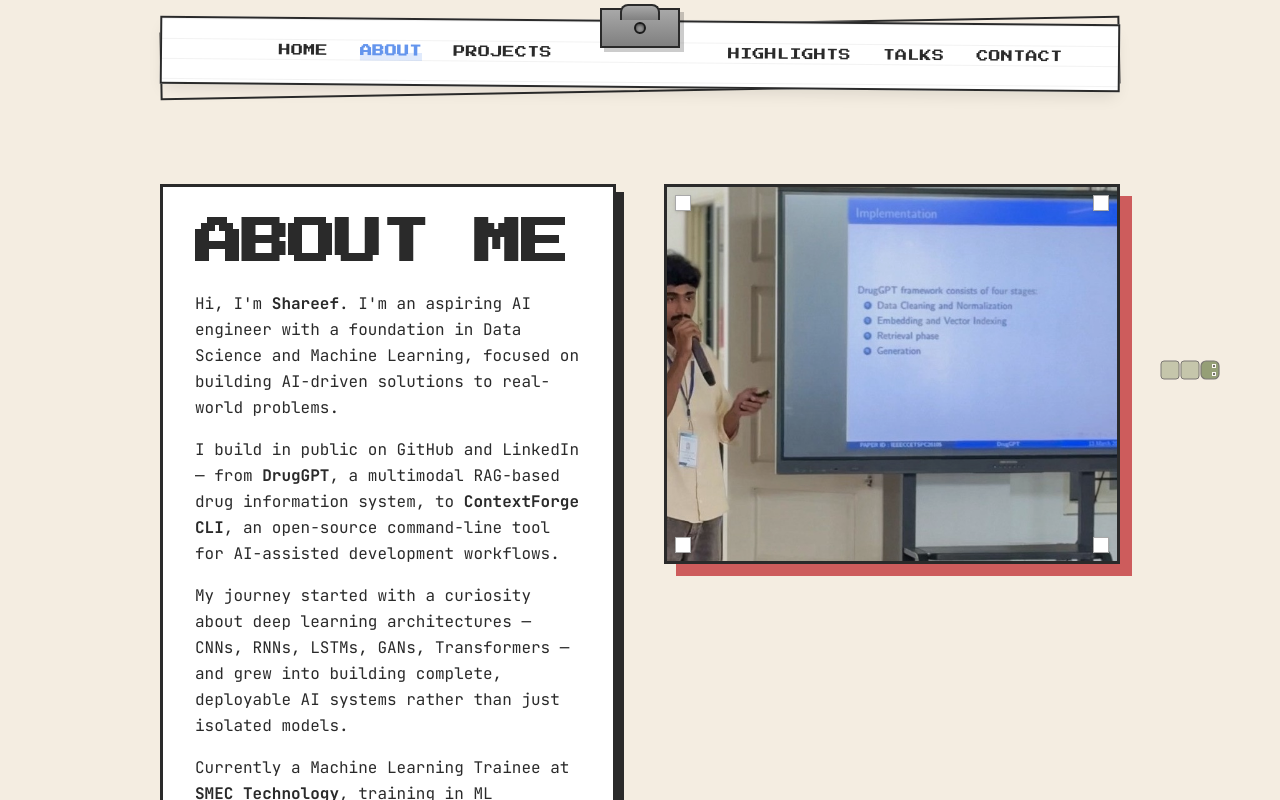
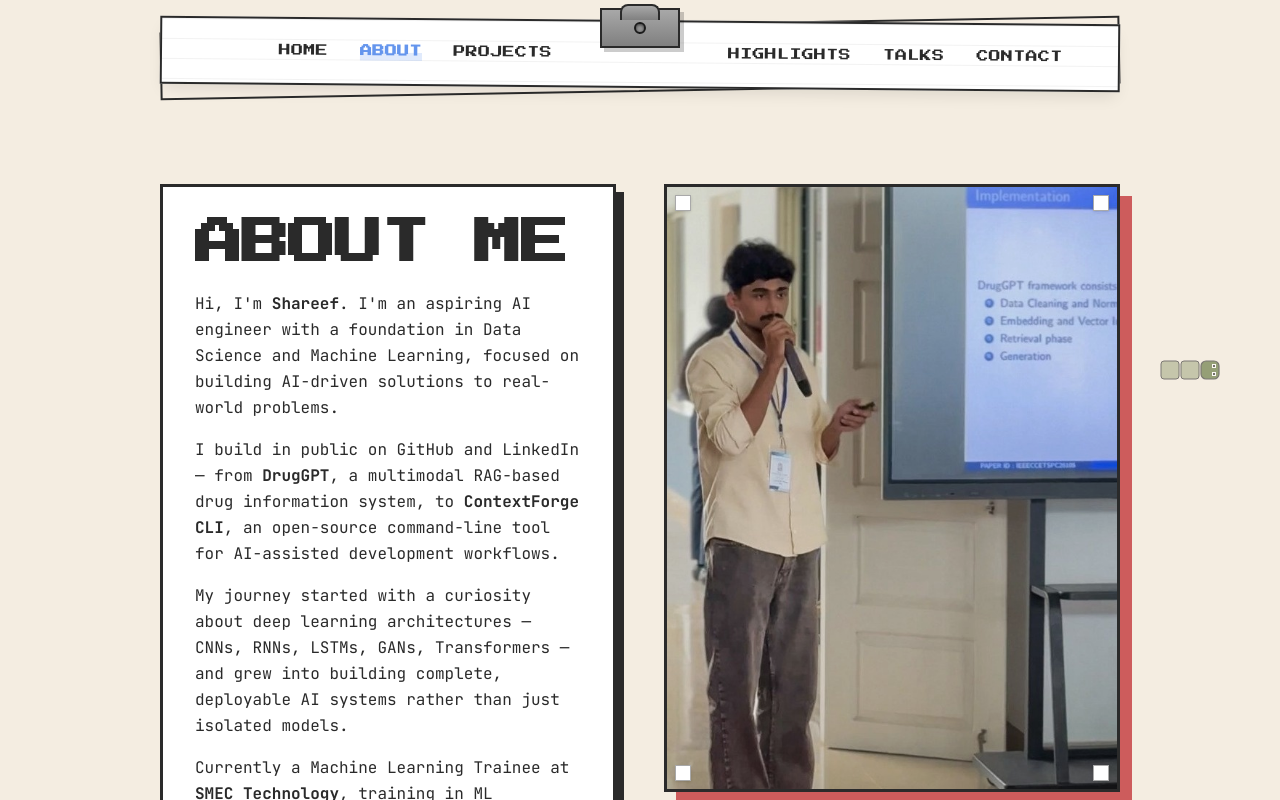
Before and after one commit to ShareefMuhammed/portfolio, a Next.js app: page /about in a window 1280 px wide. Shown: the top 800 px of the page. Built offline with nearby package versions, Linux system fonts and the light colour scheme.

Commit message:
fix: adjust about presentation photo alignment to show full body and face

```diff
--- a/app/about/page.tsx
+++ b/app/about/page.tsx
@@ -91,15 +91,16 @@ export default function AboutPage() {
           </div>
         </div>
 
-        {/* Right Column: Widescreen Photo Card */}
-        <div className="border-sketch border-ink shadow-[12px_12px_0_0_#CD5C5C] group relative h-[260px] overflow-hidden bg-[#1A1A1A] sm:h-[320px] md:h-[360px] lg:h-[380px]">
+        {/* Right Column: Presentation Photo Card — Full Body & Face Alignment */}
+        <div className="border-sketch border-ink shadow-[12px_12px_0_0_#CD5C5C] group relative mx-auto aspect-[3/4] w-full max-w-md overflow-hidden bg-[#1A1A1A] lg:max-w-none">
           <Image
             src="/images/ieee1.jpg"
             alt="Muhammed Shareef presenting DrugGPT at IEEE student paper contest"
             fill
             priority
             sizes="(max-width: 1024px) 100vw, 50vw"
-            className="object-cover object-center opacity-95 transition-opacity duration-300 group-hover:opacity-100"
+            style={{ objectPosition: "left top" }}
+            className="object-cover opacity-95 transition-opacity duration-300 group-hover:opacity-100"
           />
           {/* 4 White Corner Bracket Accents */}
           <div className="border-ink/40 pointer-events-none absolute top-2 left-2 z-10 h-4 w-4 border bg-white shadow-sm" />
```
Also changed, not shown: public/images/ieee1.jpg.
